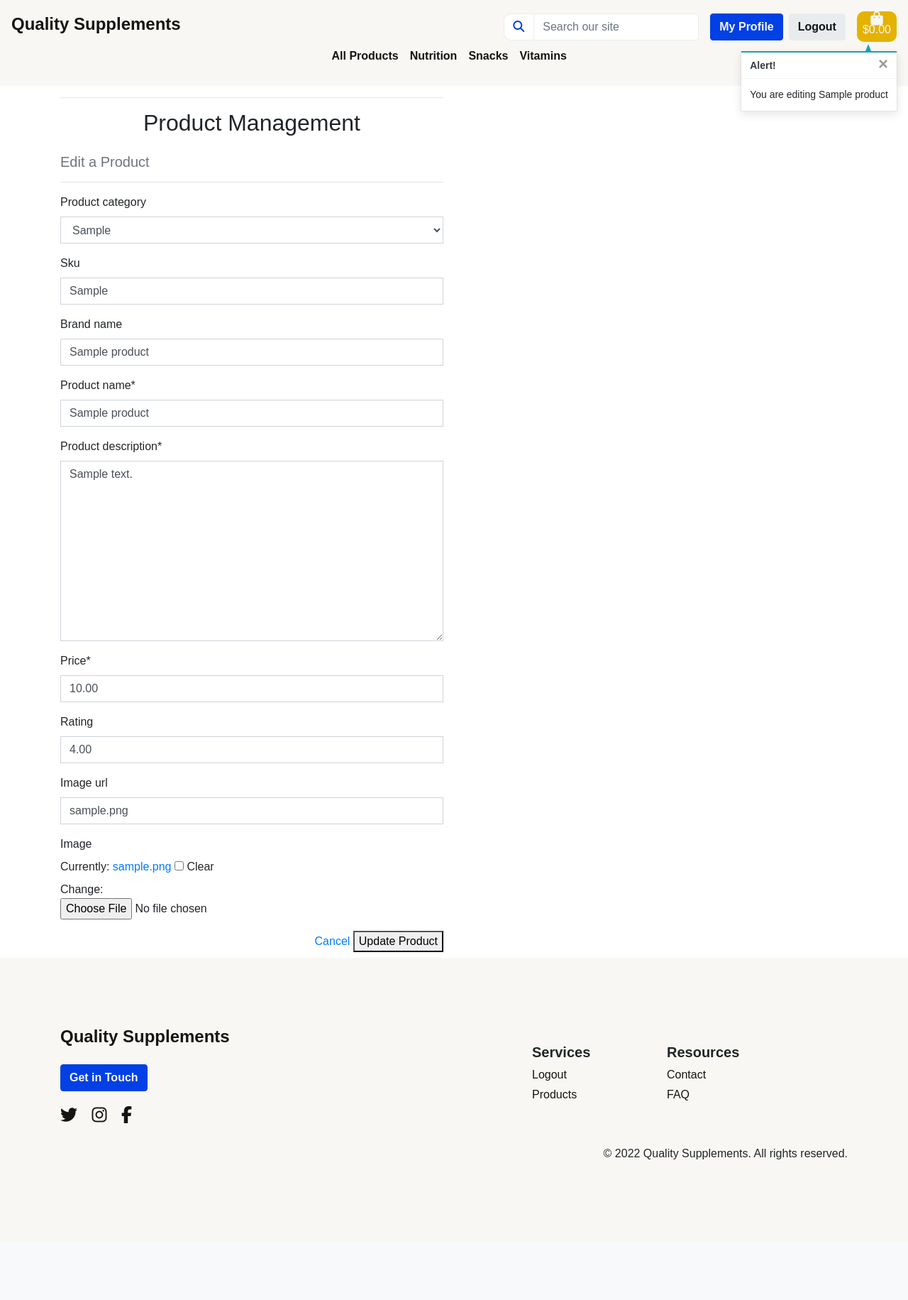
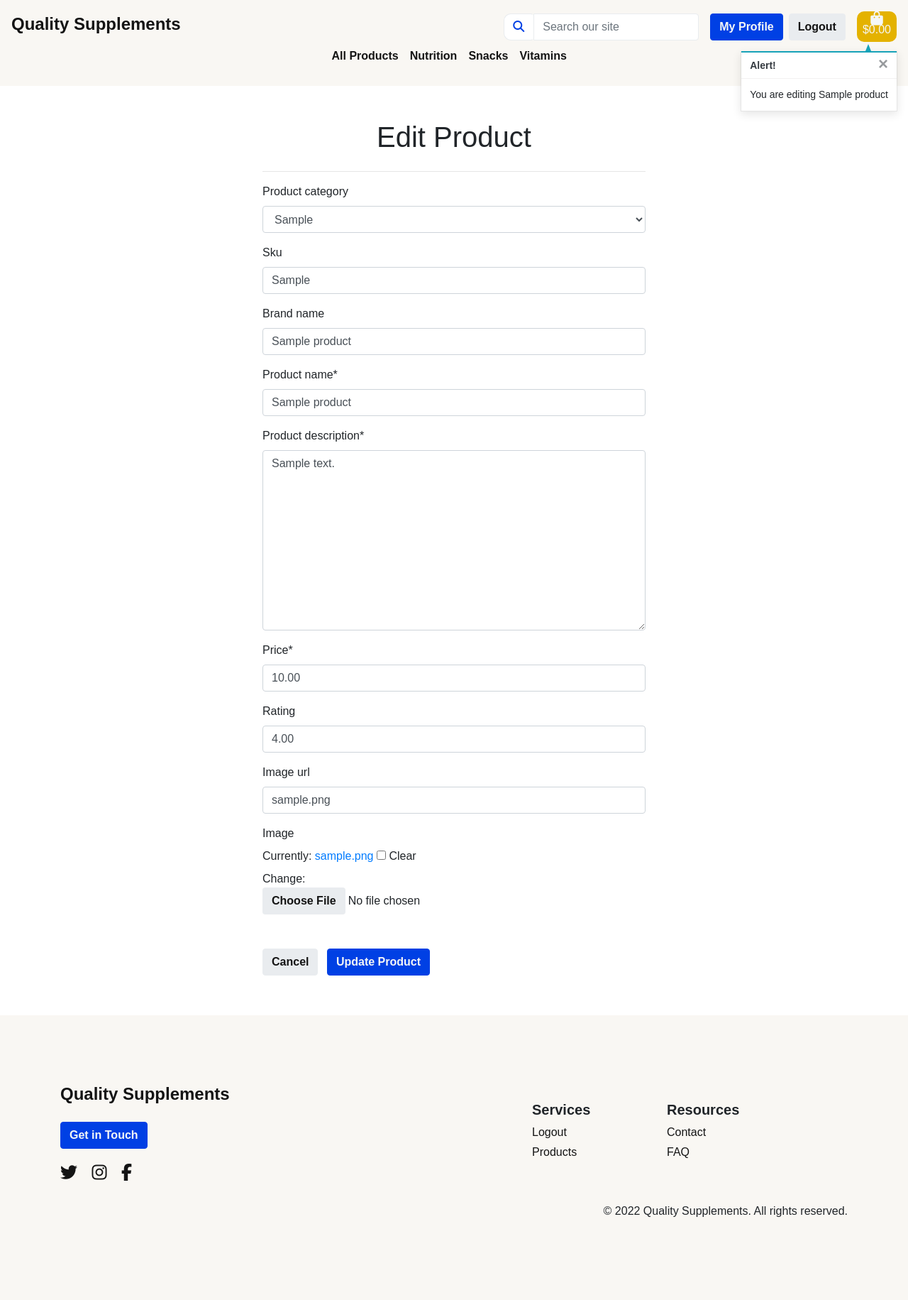
Before and after one commit to Code-Institute-Submissions/maxapn98-quality_supplements_JuneResub, a Django app: page /products/edit/1/ in a window 1280 px wide. Shown: the whole page at 71% size. Before the commit the page ends 1633 px from the top, so only its background shows below. Run offline with Django 3.2, Linux system fonts and the light colour scheme; a user stored in the database is signed in; tables that the repository leaves empty hold one stand-in row (values such as "Sample post"); some libraries are stand-ins or nearby versions.

Commit message:
Update edit product form context and style layers

```diff
--- a/products/forms.py
+++ b/products/forms.py
@@ -3,7 +3,6 @@ from .models import Product, Category,Review
 
 
 class ProductForm(forms.ModelForm):
-
     class Meta:
         model = Product
         fields = '__all__'
@@ -11,9 +10,6 @@ class ProductForm(forms.ModelForm):
     def __init__(self, *args, **kwargs):
         super().__init__(*args, **kwargs)
         categories = Category.objects.all()
-
-        for field_name, field in self.fields.items():
-            field.widget.attrs['class'] = 'border-black rounded-0'
 
 
 class ReviewForm(forms.ModelForm):
--- a/products/templates/products/edit_product.html
+++ b/products/templates/products/edit_product.html
@@ -6,25 +6,22 @@
 {% endblock %}
 
 {% block content %}
-    <div class="overlay"></div>
-    <div class="container">
+    <div class="container py-5">
         <div class="row">
-            <div class="col-12 col-md-6">
-                <hr>
-                <h2 class="logo-font mb-4 text-center">Product Management</h2>
-                <h5 class="text-muted">Edit a Product</h5>
+            <div class="col-12 col-lg-6 mx-auto text-center">
+                <h1 class="logo-font mb-4">Edit Product</h1>
                 <hr>
             </div>
         </div>
-
+        <!--Product Editing Form-->
         <div class="row">
-            <div class="col-12 col-md-6">
+            <div class="col-12 col-lg-6 mx-auto">
                 <form method="POST" action="{% url 'edit_product' product.id %}" class="form mb-2" enctype="multipart/form-data">
                     {% csrf_token %}
                     {{ form | crispy }}
-                    <div class="text-right">
-                        <a class="btns rounded-0" href="{% url 'products' %}">Cancel</a>
-                        <button class="btns rounded-0" type="submit">Update Product</button>
+                    <div class="mt-5">
+                        <a class="btn btn-secondary" href="{% url 'products' %}">Cancel</a>
+                        <button class="btn btn-primary ml-2" type="submit">Update Product</button>
                     </div>
                 </form>
             </div>
--- a/static/css/base.css
+++ b/static/css/base.css
@@ -330,6 +330,34 @@ a {
   font-size: 1.3rem
 }
 
+/* product edit */
+
+input[name="image"]::file-selector-button{
+  color: var(--eerie-black);
+  font-weight: 550;
+  background-color: var(--input-gray);
+  border-color: var(--input-gray);
+  border: 1px solid transparent;
+  padding: 0.375rem 0.75rem;
+  font-size: 1rem;
+  line-height: 1.5;
+  border-radius: 0.25rem;
+  transition: color .15s ease-in-out,background-color .15s ease-in-out,border-color .15s ease-in-out,box-shadow .15s ease-in-out;
+}
+
+input[name="image"]::file-selector-button:hover{
+  color: #fff;
+  background-color: #5a6268;
+  border-color: #545b62;
+}
+
+input[name="image"]::file-selector-button:focus{
+  color: #fff;
+  background-color: #5a6268;
+  border-color: #545b62;
+  box-shadow: 0 0 0 0.2rem rgb(130 138 145 / 50%);
+}
+
 /* ------------------------------- bootstrap toasts */
 
 .message-container {
```
